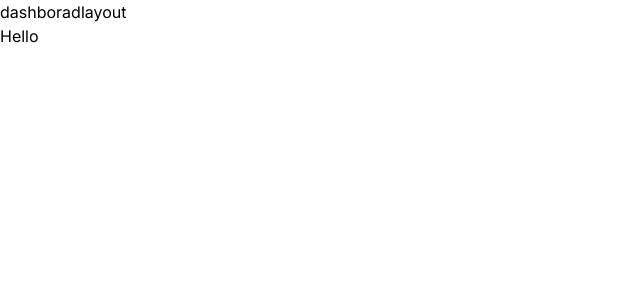
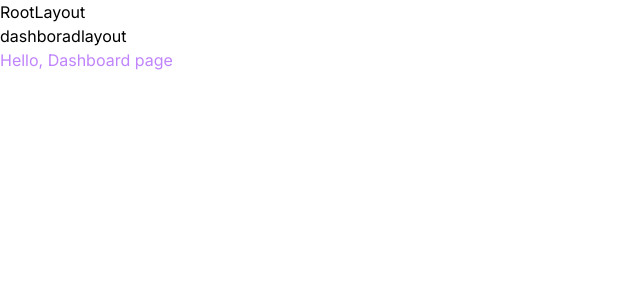
Before and after one commit to VickyGe22/react-nextjs-practice, a Next.js app in the folder next-js-learning/: page /dashboard/settings in a window 1280 px wide. Shown: the top 300 px of the page, without its empty margins (0-640 px from the left). Built offline with nearby package versions, Linux system fonts and the light colour scheme.

Commit message:
layout logic

```diff
--- a/next-js-learning/app/dashboard/settings/page.tsx
+++ b/next-js-learning/app/dashboard/settings/page.tsx
@@ -1,3 +1,5 @@
 export default function Page(){
-    return <h1>Hello</h1>
+    return (
+    <h1 className='tex-3xl text-purple-400'>Hello, Dashboard page</h1>
+    )
 }
--- a/next-js-learning/app/layout.tsx
+++ b/next-js-learning/app/layout.tsx
@@ -16,7 +16,10 @@ export default function RootLayout({
 }>) {
   return (
     <html lang="en">
-      <body className={inter.className}>{children}</body>
+      <body className={inter.className}>
+        RootLayout
+        {children}
+      </body>
     </html>
   );
 }
--- a/next-js-learning/app/page.tsx
+++ b/next-js-learning/app/page.tsx
@@ -2,6 +2,6 @@ import Image from "next/image";
 
 export default function Home() {
   return (
-    <h1 className='text-4xl text-pink' >Home page</h1>
+    <h1 className='text-4xl text-pink-400'> Home page</h1>
   );
 }
```
